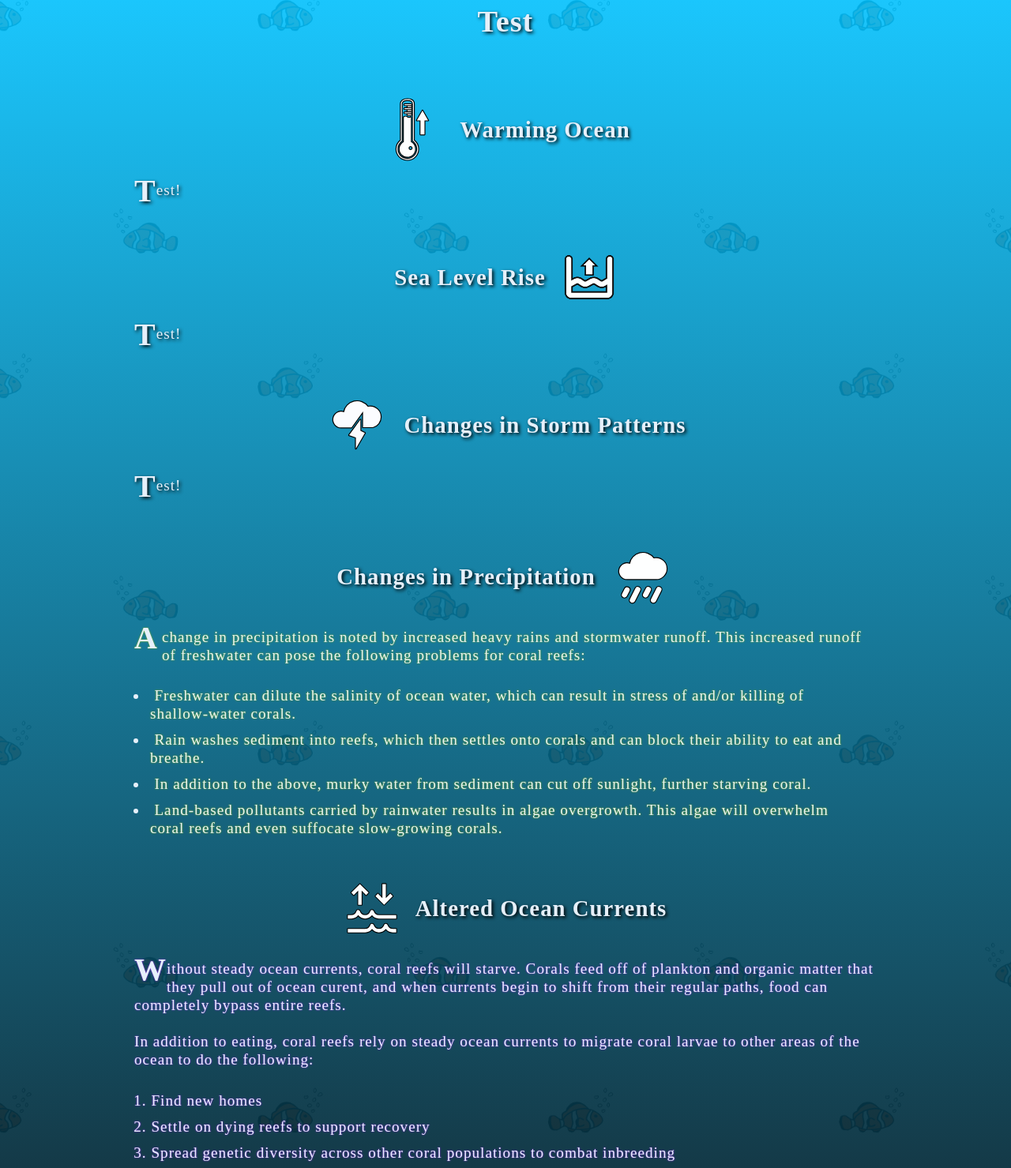
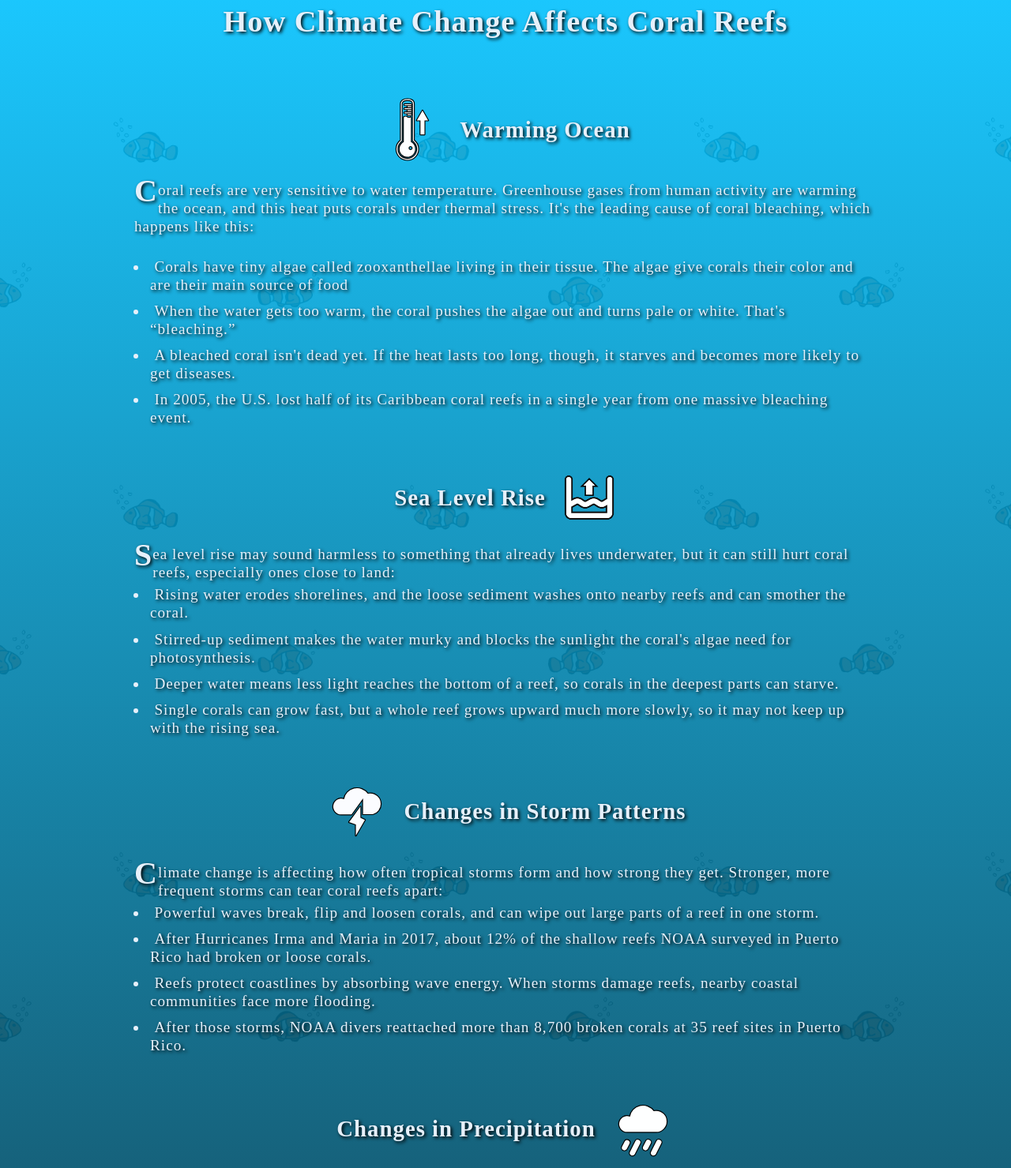
Before and after one commit to CSC-317-Group-Project/CSC-317-Group-Project-01, a website built with Vite: page index.html in a window 1280 px wide. Shown: the part 95-1574 px from the top of the page at 79% size. Built offline with nearby package versions, Linux system fonts and the light colour scheme.

Commit message:
content: update text

```diff
--- a/index.html
+++ b/index.html
@@ -26,7 +26,7 @@
     <div class="climateWrapper">
         <div class="card">
             <div class="cardTop">
-                <h1>Test</h1>
+                <h1>How Climate Change Affects Coral Reefs</h1>
             </div>
         </div>
         <div class="card">
@@ -35,7 +35,16 @@
                 <h2>Warming Ocean</h2>
             </div>
             <div class="cardBottom warmingData">
-                <p>Test!</p>
+                      <p>Coral reefs are very sensitive to water temperature. Greenhouse gases from human activity are warming the ocean,
+                        and this heat puts corals under thermal stress. It's the leading cause of coral bleaching, which happens like this:<br><br></p>
+                <ul>
+                    <li>Corals have tiny algae called zooxanthellae living in their tissue. The algae give corals their color and are their main source of food
+                    </li>
+                    <li>When the water gets too warm, the coral pushes the algae out and turns pale or white. That's “bleaching.”</li>
+                    <li>A bleached coral isn't dead yet. If the heat lasts too long, though, it starves and becomes more likely to get diseases.
+                    </li>
+                    <li>In 2005, the U.S. lost half of its Caribbean coral reefs in a single year from one massive bleaching event.</li>
+                </ul>
             </div>
         </div>
         <div class="card">
@@ -45,7 +54,14 @@
                     alt="Icon of water with an arrow above pointing upwards to indicate a rising level" height="70">
             </div>
             <div class="cardBottom seaLevelData">
-                <p>Test!</p>
+                <p>Sea level rise may sound harmless to something that already lives underwater, but it can still hurt coral reefs, especially ones close to land:</p>
+                <ul>
+                    <li>Rising water erodes shorelines, and the loose sediment washes onto nearby reefs and can smother the coral.</li>
+                    <li>Stirred-up sediment makes the water murky and blocks the sunlight the coral's algae need for photosynthesis.</li>
+                    <li>Deeper water means less light reaches the bottom of a reef, so corals in the deepest parts can starve.
+                    </li>
+                    <li>Single corals can grow fast, but a whole reef grows upward much more slowly, so it may not keep up with the rising sea.</li>
+                </ul>
             </div>
         </div>
         <div class="card">
@@ -54,7 +70,14 @@
                 <h2>Changes in Storm Patterns</h2>
             </div>
             <div class="cardBottom stormData">
-                <p>Test!</p>
+                <p>Climate change is affecting how often tropical storms form and how strong they get. Stronger, more frequent storms can tear coral reefs apart:</p>
+                <ul>
+                    <li>Powerful waves break, flip and loosen corals, and can wipe out large parts of a reef in one storm.</li>
+                    <li>After Hurricanes Irma and Maria in 2017, about 12% of the shallow reefs NOAA surveyed in Puerto Rico had broken or loose corals.</li>
+                    <li>Reefs protect coastlines by absorbing wave energy. When storms damage reefs, nearby coastal communities face more flooding.
+                    </li>
+                    <li>After those storms, NOAA divers reattached more than 8,700 broken corals at 35 reef sites in Puerto Rico.</li>
+                </ul>
             </div>
         </div>
         <div class="card">
```
